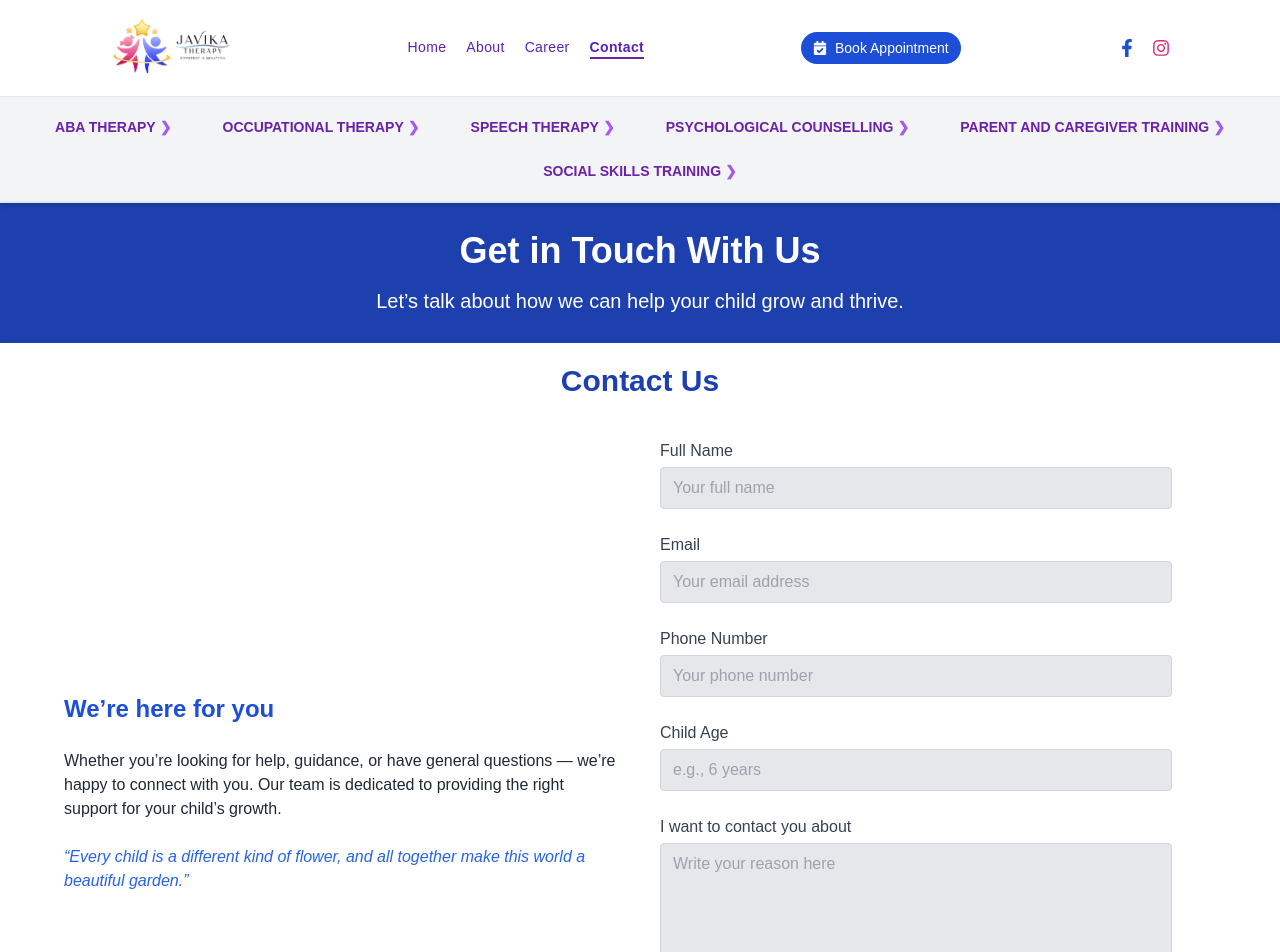
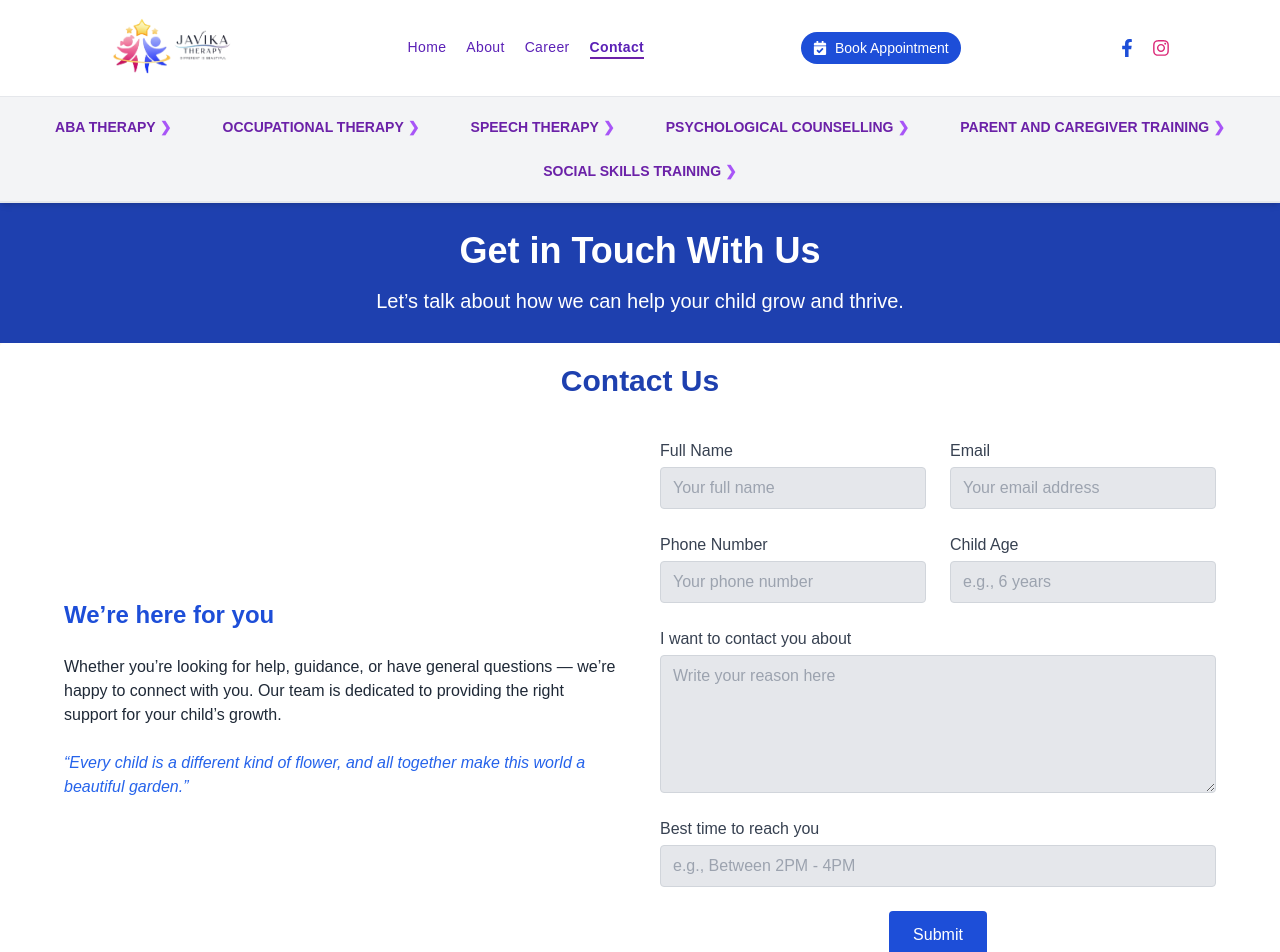
Before and after one commit to pardhasaradhi-123/javika-theraphy, a React (Create React App) app: page /contact in a window 1280 px wide. Shown: the top 952 px of the page. Built offline with nearby package versions, Linux system fonts and the light colour scheme.

Commit message:
updated contact form using grid

```diff
--- a/src/pages/Contact.jsx
+++ b/src/pages/Contact.jsx
@@ -99,7 +99,7 @@ const ContactForm = () => {
           {/* Right Form Section */}
           <form
             onSubmit={handleSubmit}
-            className="max-w-lg flex flex-col gap-6"
+            className="max-w-4xl w-full grid grid-cols-1 md:grid-cols-2 gap-6"
           >
             {[
               {
@@ -151,9 +151,9 @@ const ContactForm = () => {
               </motion.div>
             ))}
 
-            {/* Message */}
+            {/* Message - Full width */}
             <motion.div
-              className="flex flex-col gap-1"
+              className="md:col-span-2 flex flex-col gap-1"
               custom={4}
               initial="hidden"
               animate="visible"
@@ -174,9 +174,9 @@ const ContactForm = () => {
               ></textarea>
             </motion.div>
 
-            {/* Best time to reach */}
+            {/* Best Time - Full width */}
             <motion.div
-              className="flex flex-col gap-1"
+              className="md:col-span-2 flex flex-col gap-1"
               custom={5}
               initial="hidden"
               animate="visible"
@@ -197,9 +197,9 @@ const ContactForm = () => {
               />
             </motion.div>
 
-            {/* Submit Button */}
+            {/* Submit - Full width centered */}
             <motion.div
-              className="text-center"
+              className="md:col-span-2 text-center"
               custom={6}
               initial="hidden"
               animate="visible"
```
